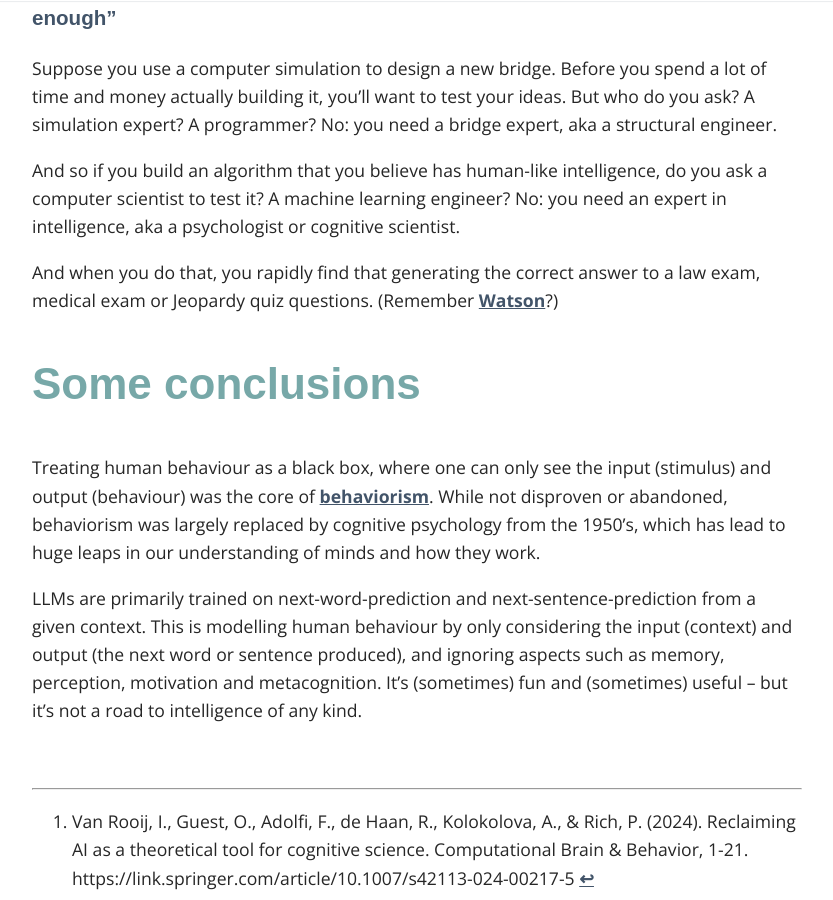
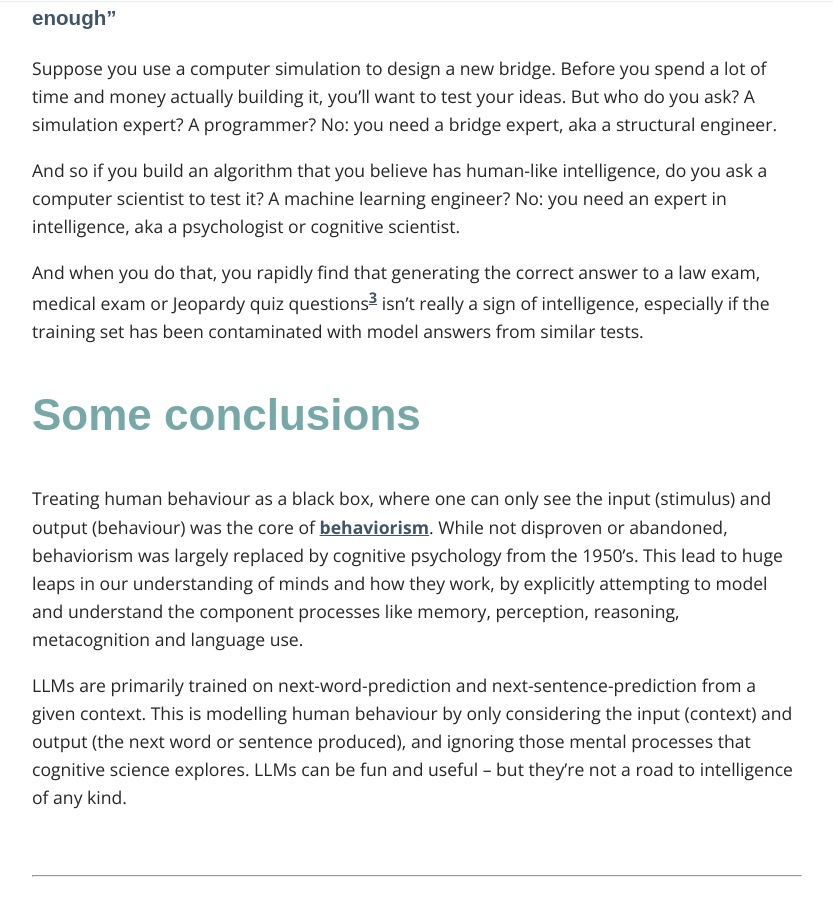
Before and after one commit to dcorney/dcorney.github.io, a Jekyll site: the page built from _posts/2024-10-16-ai-for-cognitive science.md, in a window 1280 px wide and 900 px high, scrolled down 2257 px. Shown: the whole window, without its empty margins (223-1056 px from the left). Built offline with Jekyll 4.4.1, drawn with Linux system fonts in a browser that asks for light colours; some web fonts are replaced.

Commit message:
Updating conclusion

```diff
--- a/_posts/2024-10-16-ai-for-cognitive science.md
+++ b/_posts/2024-10-16-ai-for-cognitive science.md
@@ -42,14 +42,14 @@ Suppose you use a computer simulation to design a new bridge. Before you spend a
 And so if you build an algorithm that you believe has human-like intelligence, do you ask a computer scientist to test it? A machine learning engineer?
 No: you need an expert in intelligence, aka a psychologist or cognitive scientist.
 
-And when you do that, you rapidly find that generating the correct answer to a law exam, medical exam or Jeopardy quiz questions. (Remember [Watson](https://en.wikipedia.org/wiki/IBM_Watson)?)
+And when you do that, you rapidly find that generating the correct answer to a law exam, medical exam or Jeopardy quiz questions[^3] isn't really a sign of intelligence, especially if the training set has been contaminated with model answers from similar tests.
 
 
 # Some conclusions
 
-Treating human behaviour as a black box, where one can only see the input (stimulus) and output (behaviour) was the core of [behaviorism](https://en.wikipedia.org/wiki/Behaviorism). While not disproven or abandoned, behaviorism was largely replaced by cognitive psychology from the 1950's, which has lead to huge leaps in our understanding of minds and how they work.
+Treating human behaviour as a black box, where one can only see the input (stimulus) and output (behaviour) was the core of [behaviorism](https://en.wikipedia.org/wiki/Behaviorism). While not disproven or abandoned, behaviorism was largely replaced by cognitive psychology from the 1950's. This lead to huge leaps in our understanding of minds and how they work, by explicitly attempting to model and understand the component processes like memory, perception, reasoning, metacognition and language use.
 
-LLMs are primarily trained on next-word-prediction and next-sentence-prediction from a given context. This is modelling human behaviour by only considering the input (context) and output (the next word or sentence produced), and ignoring aspects such as memory, perception, motivation and metacognition. It's (sometimes) fun and (sometimes) useful -- but it's not a road to intelligence of any kind.
+LLMs are primarily trained on next-word-prediction and next-sentence-prediction from a given context. This is modelling human behaviour by only considering the input (context) and output (the next word or sentence produced), and ignoring those mental processes that cognitive science explores. LLMs can be fun and useful -- but they're not a road to intelligence of any kind.
 
 <br>
 
@@ -58,3 +58,5 @@ LLMs are primarily trained on next-word-prediction and next-sentence-prediction
 [^1]: Van Rooij, I., Guest, O., Adolfi, F., de Haan, R., Kolokolova, A., & Rich, P. (2024). Reclaiming AI as a theoretical tool for cognitive science. Computational Brain & Behavior, 1-21. https://link.springer.com/article/10.1007/s42113-024-00217-5
 
 [^2]: Bender, E. M., & Koller, A. (2020, July). Climbing towards NLU: On meaning, form, and understanding in the age of data. In Proceedings of the 58th Annual Meeting of the Association for Computational Linguistics (pp. 5185-5198).
+
+[^3]: Remember [Watson](https://en.wikipedia.org/wiki/IBM_Watson)?
```
